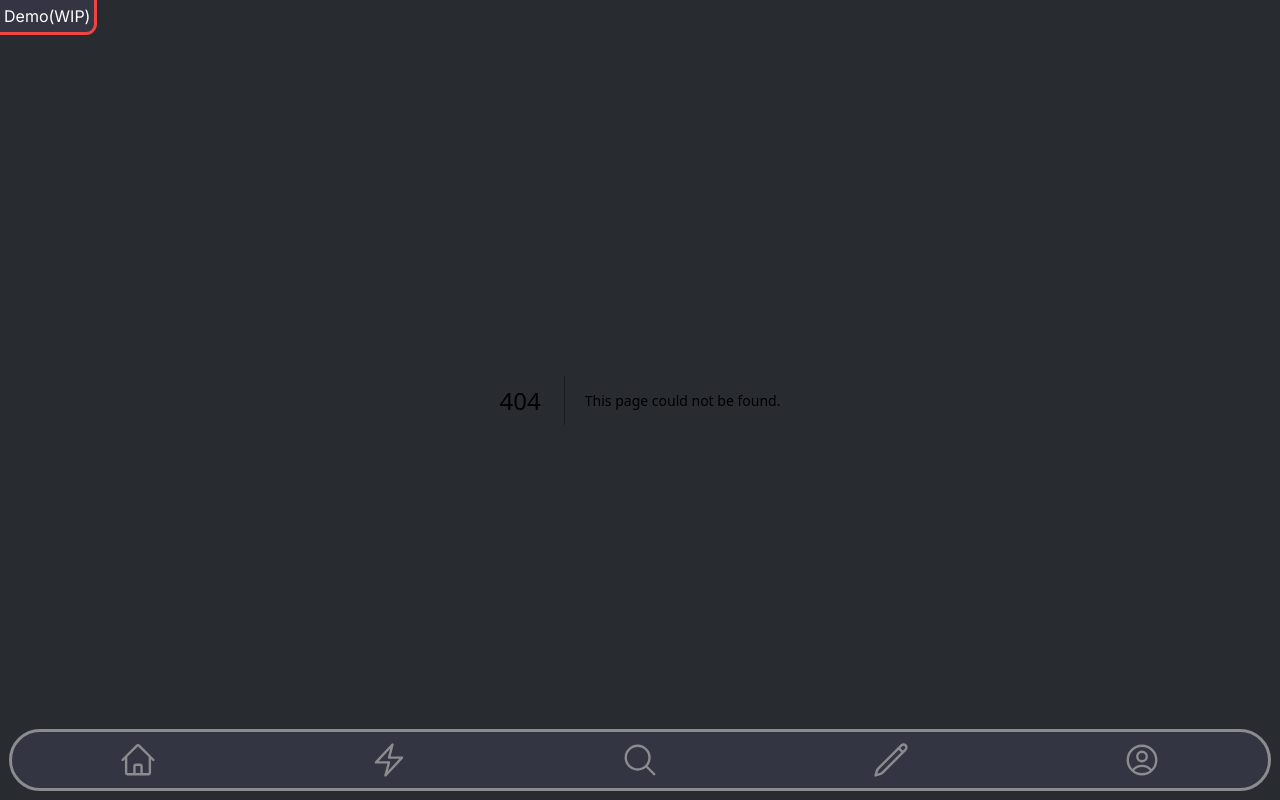
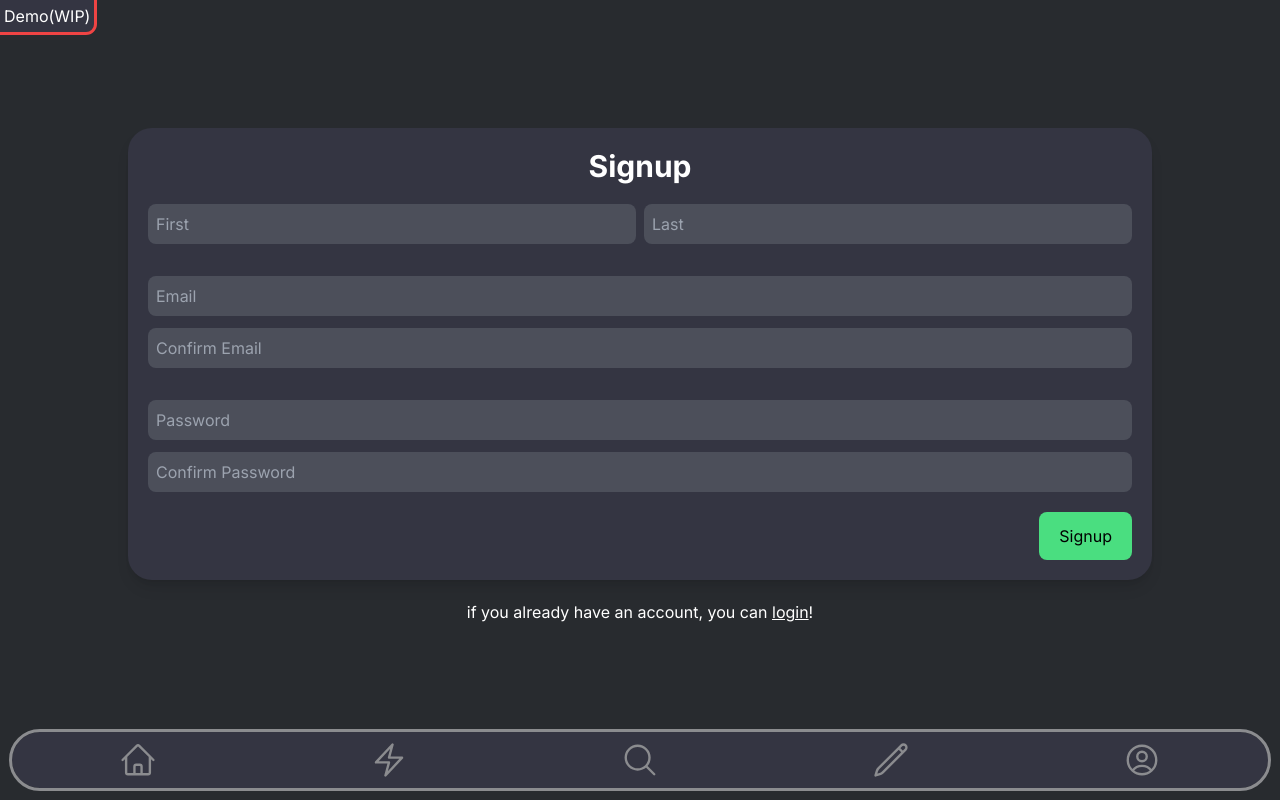
Before and after one commit to ehonis/climbonthe.rocksv3, a Next.js app: page /signup in a window 1280 px wide. Before the commit this address had no page. Built offline with nearby package versions, Linux system fonts and the light colour scheme.

Commit message:
convert v2 singnup and login pages to v3

```diff
--- /dev/null
+++ b/app/login/page.jsx
@@ -0,0 +1,40 @@
+import Link from "next/link";
+export default function loginPage() {
+  return (
+    <>
+      <div className="mt-32 flex h-4/5 items-start justify-center">
+        <div className="flex w-4/5 flex-col justify-center overflow-hidden rounded-3xl bg-bg1 p-5 shadow-lg">
+          <h1 className="mb-5 text-center text-3xl font-bold text-white">
+            Login
+          </h1>
+          <div className="flex flex-col gap-3">
+            <input
+              type="text"
+              placeholder="Username"
+              className="rounded-lg bg-bg2 p-2 text-white"
+            />
+            <input
+              type="text"
+              placeholder="Password"
+              className="mb-5 rounded-lg bg-bg2 p-2 text-white"
+            />
+          </div>
+          <div className="flex justify-end gap-2">
+            <a href="loginPage.html">
+              <button className="bg-bluee rounded-lg border-none px-5 pb-3 pr-5 pt-3 transition-transform duration-300 hover:scale-110 hover:border-solid hover:border-white">
+                Login
+              </button>
+            </a>
+          </div>
+        </div>
+      </div>
+      <p className="p-5 text-center text-white">
+        if you dont already have an account, you can &nbsp;
+        <Link href="/signup" className="text-white underline">
+          create one today
+        </Link>
+        !
+      </p>
+    </>
+  );
+}
--- /dev/null
+++ b/app/signup/page.jsx
@@ -0,0 +1,77 @@
+import Link from "next/link";
+export default function signupPage() {
+  return (
+    <>
+      <div className="mt-32 flex h-4/5 items-start justify-center">
+        <div className="flex w-4/5 flex-col justify-center overflow-hidden rounded-3xl bg-bg1 p-5 shadow-lg">
+          <h1 className="mb-5 text-center text-3xl font-bold text-white">
+            Signup
+          </h1>
+          <div class="flex flex-col gap-3">
+            <div class="flex gap-2">
+              <input
+                type="text"
+                placeholder="First"
+                class="w-1/2 rounded-lg bg-bg2 p-2 text-white"
+              />
+              <input
+                type="text"
+                placeholder="Last"
+                class="w-1/2 rounded-lg bg-bg2 p-2 text-white"
+              />
+            </div>
+            <input
+              type="text"
+              placeholder="Email"
+              class="mt-5 rounded-lg bg-bg2 p-2 text-white"
+            />
+            <input
+              type="text"
+              placeholder="Confirm Email"
+              class="rounded-lg bg-bg2 p-2 text-white"
+            />
+            <input
+              type="text"
+              placeholder="Password"
+              class="mt-5 rounded-lg bg-bg2 p-2 text-white"
+            />
+            <input
+              type="text"
+              placeholder="Confirm Password"
+              class="mb-5 rounded-lg bg-bg2 p-2 text-white"
+            />
+          </div>
+          <div class="flex justify-end gap-2">
+            <a href="loginPage.html">
+              <button class="rounded-lg border-none bg-green-400 px-5 pb-3 pr-5 pt-3 transition-transform duration-300 hover:scale-110 hover:border-solid hover:border-white">
+                Signup
+              </button>
+            </a>
+          </div>
+          {/* <div>
+            <h2 className="text-lg text-white">Pick a Username!</h2>
+            <div className="mt-3 flex">
+              <p className="self-center rounded-l-lg bg-bg0 p-2 text-iconbg">
+                @
+              </p>
+              <input
+                type="text"
+                placeholder="Username"
+                className="rounded-r-lg bg-bg2 p-2"
+              />
+              <button className="lg rounded bg-green-400 px-2 py-0">Go</button>
+            </div>
+            <h2 />
+          </div> */}
+        </div>
+      </div>
+      <p className="p-5 text-center text-white">
+        if you already have an account, you can&nbsp;
+        <Link href="/login" className="text-white underline">
+          login
+        </Link>
+        !
+      </p>
+    </>
+  );
+}
```
